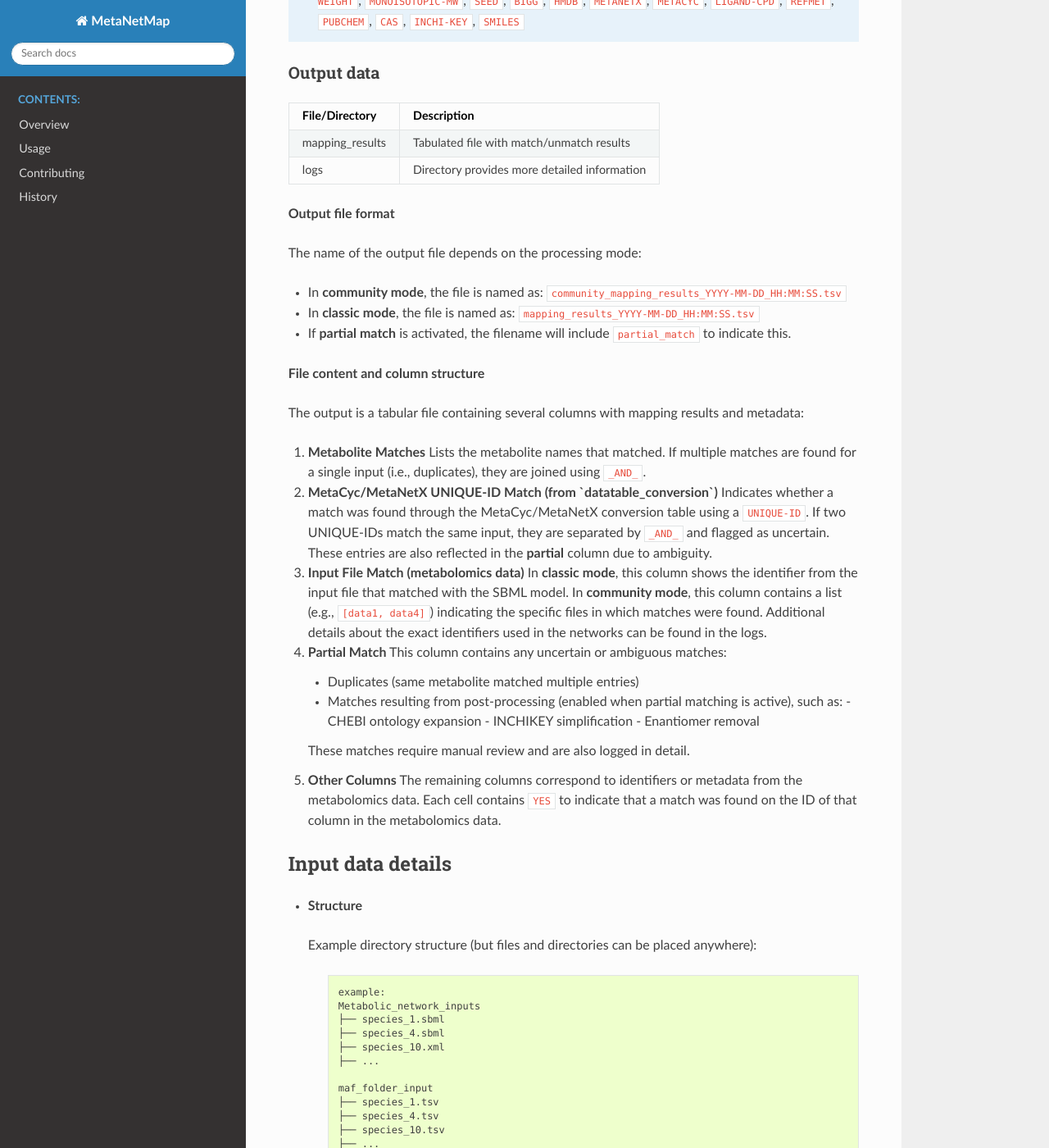
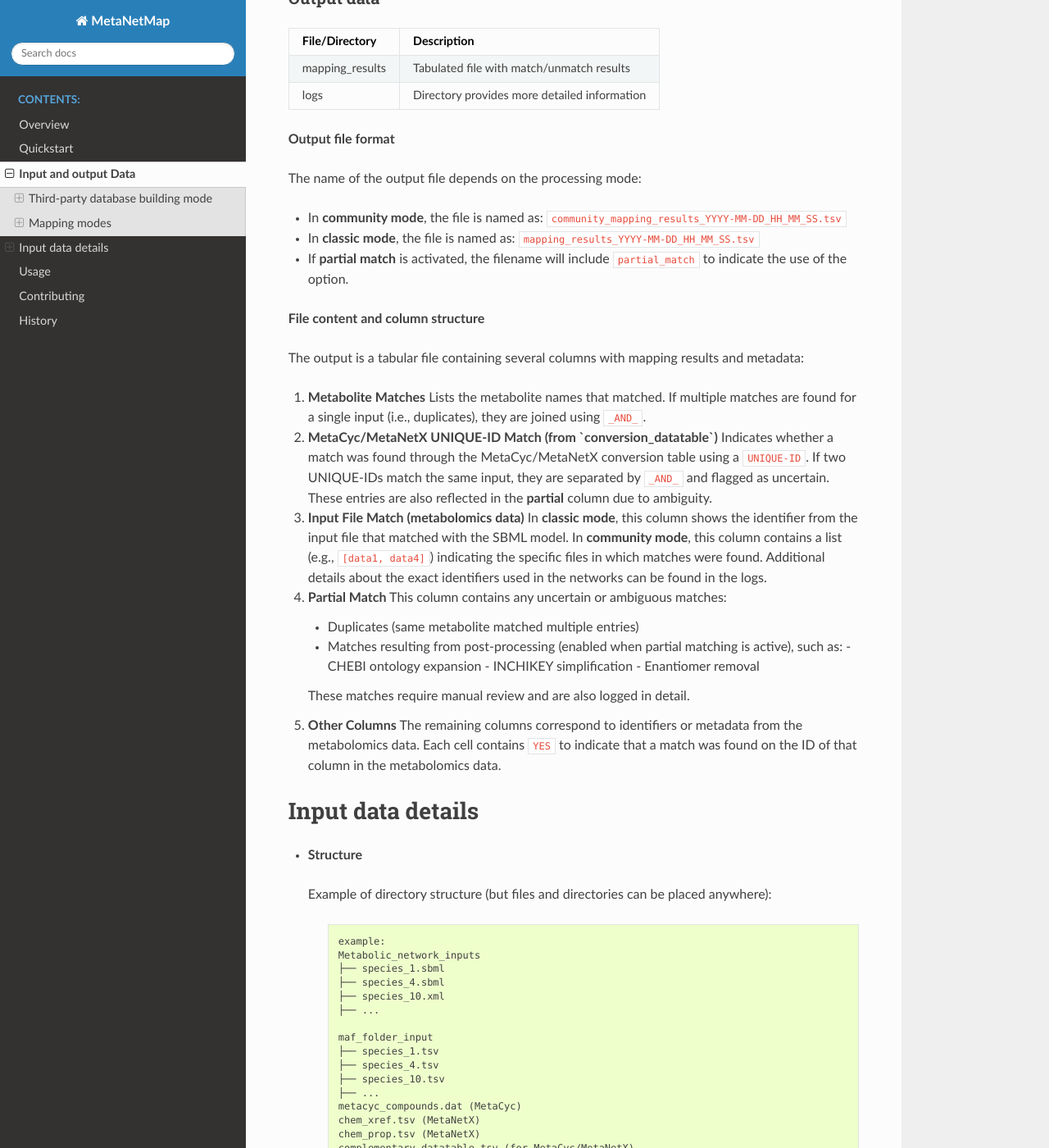
Before and after one commit to coraliemuller/metanetmap, a Sphinx documentation site: the page built from docs/input_data.rst, in a window 1280 px wide and 1400 px high, scrolled down 2082 px. Shown: the whole window at 82% size. Built offline with Sphinx 7.4.7 and the Read the Docs theme 3.1.0, drawn with Linux system fonts in a browser that asks for light colours; pages that are not in the unit, such as notebooks, are missing from menus; some of the changed text lies outside the part shown.

Commit message:
update doc

```diff
--- a/docs/index.rst
+++ b/docs/index.rst
@@ -7,6 +7,9 @@
 
    overview
    installation
+   quickstart
+   application_details
+   input_data
    usage
    modules
    contributing
--- a/docs/input_data.rst
+++ b/docs/input_data.rst
@@ -1,15 +1,20 @@
 
-Input and ouput Data
+Input and output Data
 ==========
 
 **Note:** All input files are required to use tab characters as field delimiters.
 
 
-Database building mode
-----------------------
+Third-party database building mode
+----------------------------------
 
 Input data
 ~~~~~~~~~~~
+
+.. note::
+Not all data listed below are mandatory.
+The easiest way to build a third-party database is to use only MetaNetX data (``chem_xref.tsv`` and ``chem_prop.tsv`` files). You can provide the files or directly let the tool download them for you with the command ``metanetmap build_db --db metanetx``.
+
 
 +-------------------------+------------------------------------------------------------------------------------+
 | File/Directory          | Description                                                                        |
@@ -20,20 +25,20 @@
 +-------------------------+------------------------------------------------------------------------------------+
 | chem_prop               | Tabular file from MetaNetX with properties                                         |
 +-------------------------+------------------------------------------------------------------------------------+
-| datatable_complementary | Tabular file provided by the user (see details below)                              |
+| complementary_datatable | Tabular file provided by the user (see details below)                              |
 +-------------------------+------------------------------------------------------------------------------------+
 | output                  | Output directory for db download and conversion datatable results and logs         |
 +-------------------------+------------------------------------------------------------------------------------+
 
 .. note::
-The ``datatable_complementary`` is a tabular file provided by the user.
+The ``complementary_datatable`` is a tabular file provided by the user.
 It allows users to add their own custom identifiers in order to improve matching with their metabolomic data.
 
 **Requirements and structure:**
 
 - The **first column must be** a ``UNIQUE-ID`` that links to the MetaCyc/MetaNetX database.
 - All **following columns are free** and may contain any identifiers or names. Their column names will be automatically included in the main conversion datatable.
-- The file must be in tabular format (e.g., TSV), with headers.
+- The file must be in tabular format (e.g. ``.tsv``), with headers.
 
 **Important notes:**
 
@@ -48,17 +53,17 @@
 +-------------------------+----------------------------------------------------------------------+
 | File/Directory          | Description                                                          |
 +=========================+======================================================================+
-| datatable_conversion    | Tabulated file, first column is the UNIQUE-ID in MetaCyc/MetaNetX    |
+| conversion_datatable    | Tabulated file, first column is the UNIQUE-ID in MetaCyc/MetaNetX    |
 +-------------------------+----------------------------------------------------------------------+
 | logs                    | Directory provides more detailed information                         |
 +-------------------------+----------------------------------------------------------------------+
 
 .. note::
 
-  The ``datatable_conversion`` file acts as a bridge between the metabolomic data and the metabolic networks.
-  It combines all structured information extracted from the MetaCyc ``compounds.dat`` file or from MetaNetX files ``chem_xref.tsv`` and ``chem_prop.tsv``files, along with any additional identifiers or metadata provided by the user through the ``datatable_complementary`` file.
+  The ``conversion_datatable`` file acts as a bridge between the metabolomic data and the metabolic networks.
+  It combines all structured information extracted from the MetaCyc ``compounds.dat`` file or from MetaNetX files ``chem_xref.tsv`` and ``chem_prop.tsv``files, along with any additional identifiers or metadata provided by the user through the ``complementary_datatable`` file.
   This unified table serves as a comprehensive knowledge base that allows the tool to search across all known identifiers for a given metabolite, and match them between the input metabolomic data and the metabolic networks.
-  By leveraging both the MetaCyc/MetaNetX database and user-provided knowledge, the ``datatable_conversion`` enables robust and flexible mapping across diverse data sources.
+  By leveraging both the MetaCyc/MetaNetX database and user-provided knowledge, the ``conversion_datatable`` enables robust and flexible mapping across diverse data sources.
 
   The ``logs`` directory contains detailed information about the processing steps.
   It is useful for debugging, auditing, and understanding how the tool performed the mapping and handled the input data.
@@ -114,9 +119,9 @@
 
 The name of the output file depends on the processing mode:
 
-- In **community mode**, the file is named as: ``community_mapping_results_YYYY-MM-DD_HH:MM:SS.tsv``
-- In **classic mode**, the file is named as: ``mapping_results_YYYY-MM-DD_HH:MM:SS.tsv``
-- If **partial match** is activated, the filename will include ``partial_match`` to indicate this.
+- In **community mode**, the file is named as: ``community_mapping_results_YYYY-MM-DD_HH_MM_SS.tsv``
+- In **classic mode**, the file is named as: ``mapping_results_YYYY-MM-DD_HH_MM_SS.tsv``
+- If **partial match** is activated, the filename will include ``partial_match`` to indicate the use of the option.
 
 **File content and column structure**
 
@@ -126,7 +131,7 @@
    Lists the metabolite names that matched.
    If multiple matches are found for a single input (i.e., duplicates), they are joined using ``_AND_``.
 
-2. **MetaCyc/MetaNetX UNIQUE-ID Match (from `datatable_conversion`)**
+2. **MetaCyc/MetaNetX UNIQUE-ID Match (from `conversion_datatable`)**
    Indicates whether a match was found through the MetaCyc/MetaNetX conversion table using a ``UNIQUE-ID``.
    If two UNIQUE-IDs match the same input, they are separated by ``_AND_`` and flagged as uncertain.
    These entries are also reflected in the **partial** column due to ambiguity.
--- a/docs/input_data_details.rst
+++ b/docs/input_data_details.rst
@@ -1,10 +1,10 @@
 .. This file is included from input_data.rst
 
 Input data details
-------------------
+==================
 
 - **Structure**
- Example directory structure (but files and directories can be placed anywhere):
+ Example of directory structure (but files and directories can be placed anywhere):
 
   .. code-block:: text
 
@@ -23,16 +23,16 @@
     metacyc_compounds.dat (MetaCyc)
     chem_xref.tsv (MetaNetX)
     chem_prop.tsv (MetaNetX)
-    datatable_complementary.tsv (for MetaCyc/MetaNetX)
+    complementary_datatable.tsv (for MetaCyc/MetaNetX)
     datatable_conversion.tsv
     logs/
 
 
-Input Files for Database Building Mode
+Input files for third-party database building mode
 ---------------------------------------
 
 - **metacyc_compounds (MetaCyc)**:
-Tabular file provided by the user with a licence for MetaCyc
+``compounds.dat`` has to be provided by the user. Access to this file requires a licence for MetaCyc
 
 The following is a raw entry for the compound **WATER** from a MetaCyc flat file `.dat` extension.
 The file is structured as key-value pairs, where each line represents a specific property or annotation of the compound.
@@ -87,7 +87,11 @@
 
 
 - **chem_xref.tsv (MetaNetX)**:
-- Tabular file provided by the user from MetaNetX website.
+- Tabular file provided by the user from MetaNetX website. It can also be directly downloaded by MetaNetMap using the command:
+
+  .. code-block:: bash
+
+      metanetmap build_db --db metanetx
 
 Each line represents an entry linking different identifiers or names for the same metabolite.
 This kind of table is commonly used as a mapping table between databases such as MetaNetX, SEED, BiGG, or ChEBI.
@@ -132,6 +136,12 @@
 This table lists basic information for metabolites or pseudo-metabolites,
 including chemical formulas, charges, molecular masses, and structure encodings.
 It links each metabolite to a reference identifier from a source database.
+
+This file does not have to be provided by the user if MetaNetMap is used to download the necessary data, with the command:
+
+  .. code-block:: bash
+
+      metanetmap build_db --db metanetx
 
 Table Structure
 ---------------
@@ -179,7 +189,7 @@
   balancing.
 
 
-- **datatable_complementary**:
+- **complementary_datatable**:
   Tabular file provided by the user
 
 (MetaCyc)
@@ -203,7 +213,7 @@
 | MNXM1140        | 7,8-diaminononanoate                | dann |      |
 +-----------------+-------------------------------------+------+------+
 
-The ``datatable_complementary`` is a tabular file provided by the user.
+The ``complementary_datatable`` is a tabular file provided by the user.
 It allows users to add their own custom identifiers in order to improve matching with their metabolomic data.
 
 **Requirements and structure:**
@@ -257,6 +267,9 @@
 +------------+-------------+------------------------------------+--------------+-------------------------------------------+
 
 - **Metabolic networks**:
+
+Metabolite information is represented in SBML (Systems Biology Markup Language) format.
+An example of a metabolite entry in SBML format is shown below.
 
 .. code-block:: [langage]
    <?xml version="1.0" encoding="UTF-8"?>
@@ -301,7 +314,7 @@
 
 
 - **Datatable_conversion_MetaCyc**:
-Depending on the selected mode (``metanetx`` or ``metacyc``), the output file name will include the mode as a prefix.
+Depending on the selected mode (``metanetx`` or ``metacyc``), the output file name will include the third-party knowledge base as a prefix.
 
 - Some Column Name are missing (non-exhaustive)
 +---------------+--------+-----------------------+-------------+-------------------------------------------------------------------------------------------------------------------------------------------+----------------+------------------+-----------------+------+--------+
--- a/docs/tutorial.rst
+++ b/docs/tutorial.rst
@@ -1,3 +1,4 @@
-Tutorial: Exploring MetaNetMap with Toys Data
+Tutorial: Exploring MetaNetMap with toy data
 =================================================
-.. cf notebook (todo)
+
+Please refer to the notebook `MetaNetMap.ipynb` in the `notebooks` folder of the `GitHub repository <https://github.com/coraliemuller/metanetmap>`_ for a step-by-step guide on how to use MetaNetMap with example data.
```
Also changed, not shown: other parts of docs/input_data.rst (+4 -4 lines), other parts of docs/input_data_details.rst (+5 -5 lines), README.md (+2 -2 lines), docs/quickstart.rst (+16 -9 lines).
